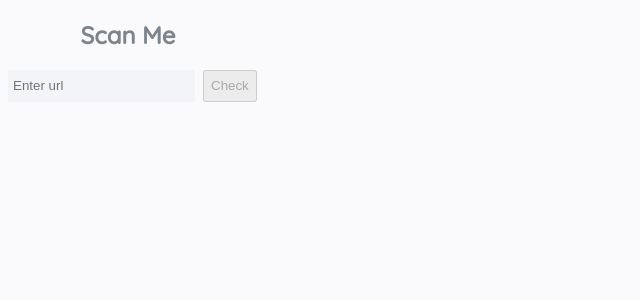
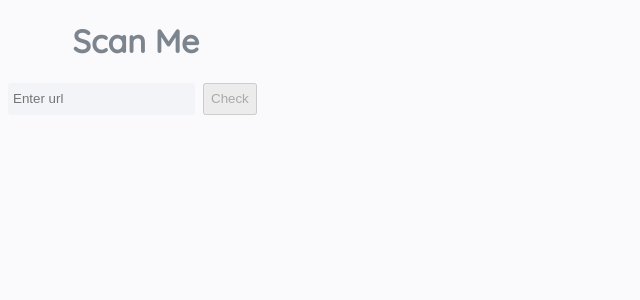
Before and after one commit to tdogubo/scanner, a Preact app: page / in a window 1280 px wide. Shown: the top 300 px of the page, without its empty margins (0-640 px from the left). Built offline with nearby package versions, Linux system fonts and the light colour scheme.

Commit message:
chore: loader & input code cleanup

```diff
--- a/src/index.jsx
+++ b/src/index.jsx
@@ -4,17 +4,15 @@ import { useCallback, useEffect, useRef, useState } from "preact/hooks";
 import "./style.css";
 import CHECKMARK from "../public/checkmark.svg";
 import DANGER from "../public/danger.svg";
-import LOADER from "../public/loader.gif";
 import getResult from "./service-worker";
 import Loader from "./loader";
-// import { checkUrl } from "./service-worker";
 
 const App = () => {
   const [url, setUrl] = useState("");
   const [malicious, setMalicious] = useState();
   const [loading, setLoading] = useState(false);
   const [checkDisabled, setCheckDisabled] = useState(true);
-  const [val, setVal] = useState("");
+  const [display, setDisplay] = useState(false);
 
   const urlPattern =
     // /http+[s]?:\/\/(?:www\.)?[-a-zA-Z0-9@:%._\+~#=]{1,256}\.[a-zA-Z0-9()]{1,6}\b(?:[-a-zA-Z0-9()@:%_\+.~#?&\/=]*)/;
@@ -37,41 +35,35 @@ const App = () => {
     let result = await getResult(url);
     if (Object.keys(result).length > 0) {
       setLoading(false);
+      setDisplay(true);
       setMalicious(true);
     } else {
       setLoading(false);
+      setDisplay(true);
       setMalicious(false);
     }
-    // const data = new FormData(form.current);
-    // for (let items of data) {
-    //   console.log(items);
-    // }
-
-    // console.log(gettingCurrent);
-    // const response = await axios(requestUrl, {
-    //   headers: {
-    //     "Content-Type": "application/json",
-    //     "x-api-key": apiKey,
-    //   },
-    //   body,
-    //   method: "POST",
-    // });
-    // console.log(response);
   };
-
-  // var init_tabs = null;
-  // chrome.storage.sync.get("currentTab", (result) => {
-  //   init_tabs = result.currentTab;
-  //   console.log("INDEX::", result.currentTab);
-  // });
-  // const [tabs, setTabs] = useState(init_tabs);
-  // console.log(tabs);
   return (
     <div className="container">
-      {!loading && <h2>Scan Me</h2>}
+      {!loading && <h1>Scan Me</h1>}
       <form className="form" onSubmit={onSubmit}>
-        <div className="wrapper">
-          {!loading && (
+        {/* <div className="wrapper"> */}
+
+        {loading ? (
+          <div className="data-container">
+            <Loader />
+          </div>
+        ) : (
+          <div>
+            {display ? (
+              <div className="image-container">
+                {malicious ? (
+                  <img src={DANGER} alt="checkmark" />
+                ) : (
+                  <img src={CHECKMARK} alt="checkmark" />
+                )}
+              </div>
+            ) : (
               <div className="input-container">
                 <input
                   className="input-style "
@@ -89,18 +81,52 @@ const App = () => {
                 </button>
               </div>
             )}
-
-          <div className="image-container">
-            {loading ? (
-              <Loader />
-            ) : // <img src={LOADER} alt="loader" height={96} width={96} />
-            malicious ? (
+            {/* <div className="data-container">
+            {display ? (
+              <div>
+                {malicious ? (
                   <img src={DANGER} alt="checkmark" />
                 ) : (
-              malicious === false && <img src={CHECKMARK} alt="checkmark" />
+                  <img src={CHECKMARK} alt="checkmark" />
                 )}
               </div>
+            ) : (
+              // <div>
+                <Loader />
+              // </div>
+            )}
+          </div> */}
           </div>
+          //   <div className="data-container">
+          //   {display ? (
+          //     <div>
+          //       {malicious ? (
+          //         <img src={DANGER} alt="checkmark" />
+          //       ) : (
+          //         <img src={CHECKMARK} alt="checkmark" />
+          //       )}
+          //     </div>
+          //   ) : (
+          //     // <div>
+          //       <Loader />
+          //     // </div>
+          //   )}
+          // </div>
+          // { display && (
+          // <div className="image-container">
+          //   {loading ? (
+          //     <Loader />
+          //   ) : // <img src={LOADER} alt="loader" height={96} width={96} />
+          //   malicious ? (
+          //     <img src={DANGER} alt="checkmark" />
+          //   ) : (
+          //     malicious === false && <img src={CHECKMARK} alt="checkmark" />
+          //   )}
+          // </div>
+          // )}
+        )}
+
+        {/* </div> */}
       </form>
     </div>
   );
--- a/src/loader.css
+++ b/src/loader.css
@@ -3,8 +3,8 @@
     top: 50%;
     left: 50%;
     border-radius: 50%;
-    height: 96px;
-    width: 96px;
+    height: 6rem;
+    width: 6rem;
     animation: rotate_3922 1.2s linear infinite;
     background-color: #9b59b6;
     background-image: linear-gradient(#9b59b6, #84cdfa, #5ad1cd);
--- a/src/service-worker.js
+++ b/src/service-worker.js
@@ -87,34 +87,34 @@ export default async function getResult(tabUrl) {
   } //! check relevance.
   let response = {};
   try {
-    // const body = JSON.stringify({
-    //   client: {
-    //     clientId: "scanner_App",
-    //     clientVersion: "1.5.2",
-    //   },
-    //   threatInfo: {
-    //     threatTypes: ["MALWARE", "SOCIAL_ENGINEERING"],
-    //     platformTypes: ["WINDOWS"],
-    //     threatEntryTypes: ["URL"],
-    //     threatEntries: [
-    //       { url: tabUrl },
-    //       // {
-    //       //   url: "http://testsafebrowsing.appspot.com/apiv4/ANY_PLATFORM/MALWARE/URL/", //! uncomment during testing
-    //       // },
-    //     ],
-    //   },
-    // }); //! Body not necessary while using the web risk api
+    const body = JSON.stringify({
+      client: {
+        clientId: "scanner_App",
+        clientVersion: "1.5.2",
+      },
+      threatInfo: {
+        threatTypes: ["MALWARE", "SOCIAL_ENGINEERING"],
+        platformTypes: ["WINDOWS"],
+        threatEntryTypes: ["URL"],
+        threatEntries: [
+          { url: tabUrl },
+          // {
+          //   url: "http://testsafebrowsing.appspot.com/apiv4/ANY_PLATFORM/MALWARE/URL/", //! uncomment during testing
+          // },
+        ],
+      },
+    }); //! Body not necessary while using the web risk api
     const options = {
-      // method: "POST", //! Web risk API is default GET request
+      method: "POST", //! Web risk API is default GET request
       headers: {
         Accept: "application/json",
         "Content-Type": "application/json;charset=UTF-8",
       },
-      // body,
+      body,
     };
     const safetyCheck = await fetch(
-      `https://webrisk.googleapis.com/v1/uris:search?threatTypes=MALWARE&threatTypes=SOCIAL_ENGINEERING&threatTypes=UNWANTED_SOFTWARE&uri=${tabUrl}&key=${key}`,
-      // `https://safebrowsing.googleapis.com/v4/threatMatches:find?key=${key}`, //!only for GOOGLE safe browsing url
+      // `https://webrisk.googleapis.com/v1/uris:search?threatTypes=MALWARE&threatTypes=SOCIAL_ENGINEERING&threatTypes=UNWANTED_SOFTWARE&uri=${tabUrl}&key=${key}`,
+      `https://safebrowsing.googleapis.com/v4/threatMatches:find?key=${key}`, //!only for GOOGLE safe browsing url
       options
     );
     response = { ...response, ...(await safetyCheck.json()) };
--- a/src/style.css
+++ b/src/style.css
@@ -16,21 +16,31 @@
 	}
 }
 
+.data-container {
+	position: absolute;
+	/* display: flex;
+	justify-content: center; */
+	height: 100%;
+	width: 100%;
+	/* padding: 2rem; */
+	/* z-index: auto; */
+}
+
 .container {
-	width: 15rem;
-	height: 5rem;
+	width: 16rem;
+	height: 6rem;
 }
 
 .form {
 	display: flex;
 	gap: 2rem;
 	width: 100%;
-	height: 100%;
+	height: auto;
 	/* font-family: 'Roboto', sans-serif; */
-	visibility: visible;
+	/* visibility: visible; */
 }
 
-h2 {
+h1 {
 	text-align: center;
 	font-family: 'Quicksand', sans-serif;
 	/* color: #281b1b; */
@@ -62,8 +72,10 @@ h2 {
 }
 
 .image-container {
-	display: flex;
-	justify-content: center;
-	height: 80%;
+	position: absolute;
+	height: 100%;
 	width: 100%;
+	top: 10%;
+	left: 30%;
+	backdrop-filter: blur(5rem);
 }
```
Also changed, not shown: public/loader.gif (deleted). Lines whose indentation alone changed are shown as unchanged.
